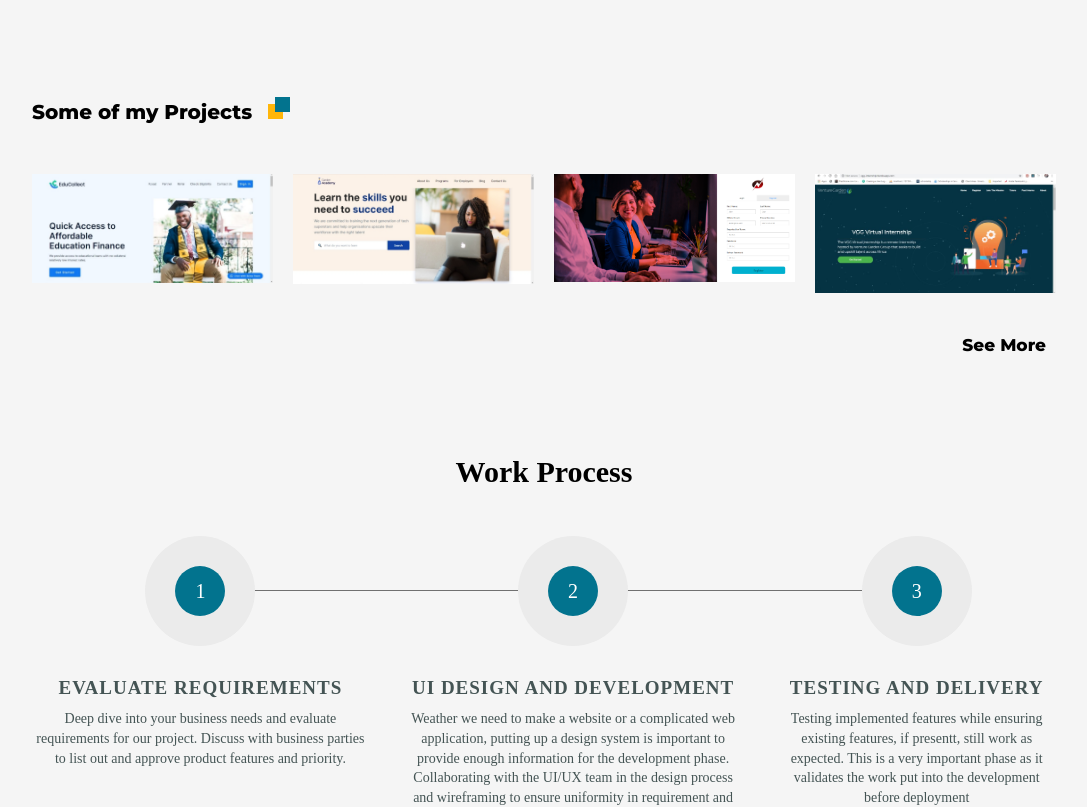
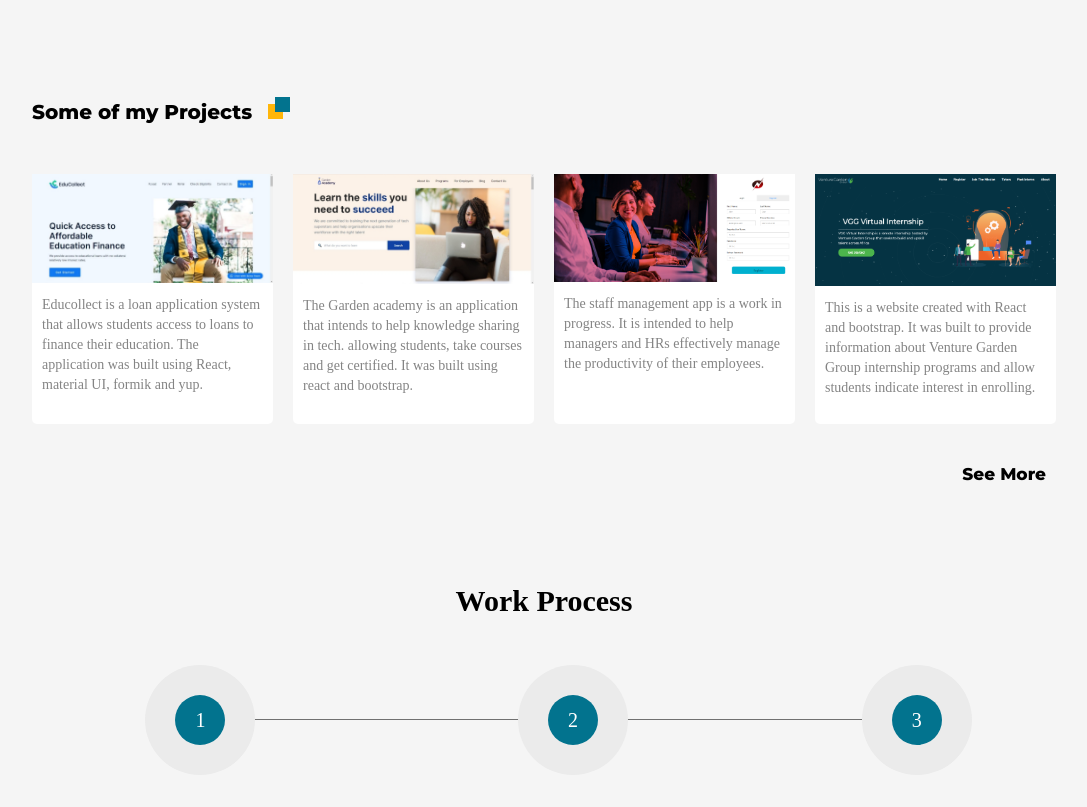
Before and after one commit to timmy471/my-portfolio, a React (Create React App) app: page / in a window 1280 px wide. Shown: the part 640-1447 px from the top of the page, without its empty margins (96-1183 px from the left). Built offline with nearby package versions, Linux system fonts and the light colour scheme.

Commit message:
changed styles and added details to projects

```diff
--- a/src/App.scss
+++ b/src/App.scss
@@ -4,7 +4,6 @@
 html {
   scroll-behavior: smooth;
   cursor: none;
-
 }
 
 .cursor {
@@ -18,31 +17,30 @@ html {
   transition: all 150ms ease;
   transition-property: opacity;
 
-  &--hidden{
+  &--hidden {
     opacity: 0;
   }
 
-  &--clicked{
+  &--clicked {
     // transform: translate(-50%, -50%) scale(0.9);
     background: $primary-color;
-
   }
 }
 
-::placeholder{
+::placeholder {
   color: #fff;
 }
 
-:-ms-input-placeholder{
+:-ms-input-placeholder {
   color: #fff;
 }
 
-::-ms-input-placeholder{
+::-ms-input-placeholder {
   color: #fff;
 }
 
-::selection{
-  background: rgba(2, 114, 142, .2);
+::selection {
+  background: rgba(2, 114, 142, 0.2);
 }
 
 .container {
@@ -52,7 +50,7 @@ html {
   overflow: hidden;
 }
 
-.hidden{
+.hidden {
   visibility: hidden;
   height: 0;
 }
@@ -61,7 +59,7 @@ img {
   width: 100%;
 }
 
-a{
+a {
   color: #000;
   cursor: none;
 }
@@ -69,7 +67,7 @@ a{
 body {
   background: #f5f5f5;
   scrollbar-width: thin;
-  scrollbar-color: $primary-color #CFD8DC;
+  scrollbar-color: $primary-color #cfd8dc;
   cursor: none;
 
   &::-webkit-scrollbar {
@@ -77,15 +75,14 @@ body {
   }
 
   &::-webkit-scrollbar-track {
-    background: #CFD8DC;
+    background: #cfd8dc;
   }
 
   &::-webkit-scrollbar-thumb {
-    background-color: $primary-color ;
+    background-color: $primary-color;
     border-radius: 6px;
-    border: 3px solid #CFD8DC;
+    border: 3px solid #cfd8dc;
   }
-
 }
 
 header {
@@ -96,12 +93,10 @@ header {
   padding-top: 3rem;
   width: 100%;
   align-items: center;
-  font-family: 'Montserrat', sans-serif;
+  font-family: "Montserrat", sans-serif;
   font-weight: 600;
 
-
-
-  .logo{
+  .logo {
     width: 17rem;
     // flex: 0.6;
     // flex: .2;
@@ -118,7 +113,7 @@ header {
   // }
 }
 
-.bio{
+.bio {
   // margin-top: 8rem;
   line-height: 1.4;
   display: flex;
@@ -126,51 +121,49 @@ header {
   align-items: center;
   // border: 2px solid black;
 
-
-  &-text{
+  &-text {
     // flex: 0.5;
     margin-top: 10rem;
     order: 1;
-    h1{
+    h1 {
       text-align: left;
       font-size: 3.5rem;
       font-weight: bold;
-      font-family: 'Montserrat', sans-serif;
+      font-family: "Montserrat", sans-serif;
       letter-spacing: 0px;
-      color: #02738E;
+      color: #02738e;
       padding-bottom: 1rem;
 
-      span{
+      span {
         display: block;
         padding-bottom: 1rem;
       }
     }
 
-    h2{
-      font-family: 'Montserrat', sans-serif;
+    h2 {
+      font-family: "Montserrat", sans-serif;
       font-size: 2rem;
       font-weight: bold;
       padding-bottom: 0.5rem;
     }
 
-    p{
-      font-family: 'Poppins', sans-serif;
+    p {
+      font-family: "Poppins", sans-serif;
       font-size: 1.5rem;
       line-height: 1.9;
       padding: 1rem 0;
     }
 
-    .social-links{
+    .social-links {
       display: flex;
       justify-content: space-between;
       margin-top: 2.8rem;
       width: 20rem;
 
-      .MuiSvgIcon-root{
+      .MuiSvgIcon-root {
         font-size: 3rem;
         color: $primary-color;
       }
-
     }
 
     a.hire-btn {
@@ -197,8 +190,7 @@ header {
   }
 }
 
-
-#projects{
+#projects {
   padding-top: 5rem;
   h1 {
     font-family: "Montserrat", sans-serif;
@@ -226,7 +218,7 @@ header {
     }
   }
 
-  #project-pics{
+  #project-pics {
     padding-top: 5rem;
   }
 
@@ -245,8 +237,7 @@ header {
   }
 }
 
-
-.projects{
+.projects {
   padding-top: 5rem;
   h1 {
     font-family: "Montserrat", sans-serif;
@@ -274,7 +265,7 @@ header {
     }
   }
 
-  .project-pics{
+  .project-pics {
     padding-top: 5rem;
     display: grid;
     gap: 2rem;
@@ -302,10 +293,10 @@ section.work-process {
 }
 
 // Testimonial section
-#testimonal{
+#testimonal {
   padding-top: 10rem;
 
-  p{
+  p {
     position: relative;
     width: 100%;
     line-height: 1.4;
@@ -314,18 +305,18 @@ section.work-process {
     background: #ffffff;
     font-size: 1.5rem;
     // font-weight: 600;
-    font-family: 'Poppins', sans-serif;
+    font-family: "Poppins", sans-serif;
     // margin: 0 auto;
     margin: 0 auto;
     padding: 5.3rem 1rem 3rem 1rem;
 
-    small{
+    small {
       padding-top: 1rem;
-      display:block;
+      display: block;
     }
   }
 
-  img{
+  img {
     position: absolute;
     top: -50px;
     left: 30%;
@@ -343,7 +334,6 @@ section.work-process {
     margin: 0 auto;
     justify-content: center;
     margin-top: 2.5rem;
-
 
     .angle-left {
       margin-right: 2rem;
@@ -372,27 +362,25 @@ section.work-process {
       opacity: 0.22;
     }
 
-    span.indicate{
+    span.indicate {
       opacity: 1;
     }
   }
-
 }
 
-
 // Contact section
-#contact{
+#contact {
   margin-top: 10rem;
   margin-bottom: 5rem;
 
-  h1{
+  h1 {
     text-align: center;
     color: #464e4e;
     font-size: 3rem;
     margin-bottom: 4rem;
   }
 
-  &-details{
+  &-details {
     background: #ffffff;
     font-family: "Montserrat", sans-serif;
     color: #848484;
@@ -401,25 +389,27 @@ section.work-process {
     margin-bottom: 5rem;
   }
 
-  .contact-container{
+  .contact-container {
     display: flex;
     flex-direction: column;
     // justify-content: space-between;
     padding: 5rem 0;
 
-    & > div{
+    & > div {
       padding: 1.5rem 1rem;
     }
   }
 
-  &-message{
+  &-message {
     background: #026e8a;
     min-height: 30vh;
 
-    .message-container{
+    .message-container {
       padding: 3rem 1rem;
 
-      input,button,textarea{
+      input,
+      button,
+      textarea {
         width: 100%;
         background: $primary-color;
         border: 2px solid #fff;
@@ -431,43 +421,55 @@ section.work-process {
         outline: none;
         cursor: none;
 
-        button{
+        button {
           display: flex;
           align-items: center;
           justify-content: center;
           cursor: none;
 
-          span{
+          span {
             margin-right: 1rem;
           }
-
         }
       }
     }
   }
 }
 
-
-footer{
+footer {
   color: $primary-color;
   text-align: center;
   font-size: 1.8rem;
   padding: 2.5rem;
 }
 
+.projects {
+  .project {
+    height: 25rem;
+    border-radius: 0.5rem;
+    color: #464e4e;
+    background: white;
+  }
+
+  .project-details {
+    padding: 1rem;
+    .details-text {
+      font-size: 14px;
+      line-height: 2rem;
+    }
+  }
+}
+
 // @import 'desktop';
 
 @include large-device {
-
-  header{
-      .menu-btn{
+  header {
+    .menu-btn {
       display: none;
     }
 
-      .nav{
-
-          .nav-list{
-
+    .nav {
+      .nav-list {
         transform: unset;
         height: unset;
         position: relative;
@@ -478,27 +480,25 @@ footer{
         justify-content: end;
         list-style: none;
       }
-          .nav-link{
+      .nav-link {
         margin-left: 3.9rem;
 
-            a{
+        a {
           font-weight: 600;
           font-size: 1.4rem;
           color: #333;
         }
 
-            a:hover{
+        a:hover {
           color: $primary-color;
         }
       }
-
     }
   }
 
-  .bio{
+  .bio {
     flex-direction: row;
     position: relative;
-
 
     &::after {
       content: "";
@@ -511,13 +511,13 @@ footer{
       border-right: 4px solid #000;
     }
 
-      &-pic{
+    &-pic {
       flex: 0.5;
     }
 
-      &-text{
+    &-text {
       flex: 0.5;
-        order:-1;
+      order: -1;
 
       a.hire-btn {
         display: inline-block;
@@ -541,17 +541,17 @@ footer{
           background: lighten($primary-color, 5);
         }
       }
+    }
+  }
 
+  .projects {
+    .project-pics {
+      grid-template-columns: repeat(4, 1fr);
     }
 
   }
 
-    .projects{
 
-        .project-pics{
-          grid-template-columns: repeat(4, 1fr);
-        }
-    }
 
   section.work-process {
     display: grid;
@@ -561,7 +561,6 @@ footer{
     column-gap: 4rem;
     position: relative;
     margin-top: 10rem;
-
 
     .line {
       position: absolute;
@@ -633,30 +632,26 @@ footer{
     position: relative;
     padding-top: 0;
 
-
-      &-top{
-
+    &-top {
       margin-top: 400px;
-        &-circle-left{
+      &-circle-left {
         display: inline-block;
         width: 99px;
         height: 99px;
         border-radius: 50%;
-          background: #68E0FF;
+        background: #68e0ff;
         opacity: 0.12;
-
       }
 
-        &-circle-right{
+      &-circle-right {
         display: inline-block;
         height: 209px;
         width: 209px;
         border-radius: 50%;
-          background: #FFCD68;
+        background: #ffcd68;
         opacity: 0.19;
       }
     }
-
 
     p {
       position: relative;
@@ -667,7 +662,7 @@ footer{
       padding: 9rem 10rem 0 10rem;
       font-size: 2.4rem;
 
-        small{
+      small {
         display: block;
         padding-top: 3rem;
         font-size: 1.5rem;
@@ -704,7 +699,7 @@ footer{
       width: 50px;
       background: green;
       border-radius: 50%;
-        // opacity: 0.19;
+      opacity: 0.19;
     }
 
     #testimonal-bottom {
@@ -714,7 +709,6 @@ footer{
       margin: 0 auto;
       justify-content: center;
       margin-top: 5rem;
-
 
       .angle-left {
         margin-right: 20rem;
@@ -743,7 +737,7 @@ footer{
         opacity: 0.22;
       }
 
-        span.indicate{
+      span.indicate {
         opacity: 1;
       }
     }
@@ -757,12 +751,10 @@ footer{
       "details message";
     grid-template-columns: repeat(2, 1fr);
 
-
     h1 {
       justify-self: center;
       grid-area: contact;
       // margin-bottom: 8rem;
-
     }
     &-details {
       grid-area: details;
@@ -775,14 +767,12 @@ footer{
     &-message {
       grid-area: message;
 
-
-        .message-container{
+      .message-container {
         // border: 1px solid yellow;
         margin: 5rem auto;
         width: 70%;
         color: #fff;
       }
-
     }
 
     .contact-container {
@@ -790,20 +780,15 @@ footer{
       margin: 12rem auto;
       padding: 0;
 
-        & > div{
+      & > div {
         display: flex;
         align-items: center;
         padding: 0;
 
-          .MuiSvgIcon-root{
+        .MuiSvgIcon-root {
           margin-right: 0.5rem;
         }
       }
-
     }
-
-
   }
-
-
 }
--- a/src/components/Project.js
+++ b/src/components/Project.js
@@ -1,19 +1,61 @@
 import React from 'react';
+import Educollect from "../img/educollect.jpeg";
+import GardenAcademy from "../img/garden-academy.jpeg";
+import StaffMgt from "../img/staff-mgt.png";
+import VGG from "../img/vgg_internship.png";
 
 
 const Project = () => {
+
+    const projects = [
+        {
+            name: "Educollect",
+            image: Educollect,
+            link: "https://educollectfinance.com",
+            details: "Educollect is a loan application system that allows students access to loans to finance their education. The application was built using React, material UI, formik and yup."
+
+        },
+        {
+            name: "GardenAcademy",
+            image: GardenAcademy,
+            link: "https://garden-academy.netlify.app",
+            details: "The Garden academy is an application that intends to help knowledge sharing in tech. allowing students, take courses and get certified. It was built using react and bootstrap."
+        },
+        {
+            name: "Staff Management",
+            image: StaffMgt,
+            link: "https://timmy-hr.herokuapp.com/index.html",
+            details: "The staff management app is a work in progress. It is intended to help managers and HRs effectively manage the productivity of their employees."
+        },
+        {
+            name: "Vgg Website",
+            image: VGG,
+            link: "https://vgg-internship-website.herokuapp.com",
+            details: "This is a website created with React and bootstrap. It was built to provide information about Venture Garden Group internship programs and allow students indicate interest in enrolling."
+        },
+    ]
     return (
         <section className="projects" id='works'>
             <h1>
                 Some of my Projects <span className="box"></span>
             </h1>
-            <div className="project-pics">
-                <a href ="https://educollectfinance.com" target="_ blank"><img src={require("../img/educollect.jpeg")} alt="educollect" /></a>
-                <a href="https://garden-academy.netlify.app" target="_blank"><img src={require("../img/garden-academy.jpeg")} alt="garden academy" /></a>
-                <a href="https://timmy-hr.herokuapp.com/index.html" target="_blank"> <img src={require("../img/staff-mgt.png")} alt="staff-management" /></a>
-                <a href="https://vgg-internship-website.herokuapp.com"><img src={require("../img/vgg-internship.jpeg")} alt="vgg-internship" /></a>
+            <div className="project-pics" >
 
-            </div>
+            {projects.map(({ image, link, details, name }, key) => (
+                   <div className="project"  key={key} >
+                       <a href ={link} target="_ blank" style={{color:"#848484"}}
+                       ><img src={image} alt={name} />
+                       <div className="project-details">
+                           <p className="details-text">
+                          {details}
+                           </p>
+                       </div>
+                       </a>
+                   </div>
+
+            ))}
+               </div>
+
             <div className="see">
                 <a href='https://github.com/timmy471' target='blank' >See More</a>
             </div>
```
Also changed, not shown: src/img/vgg_internship.png (added). Lines whose indentation alone changed are shown as unchanged.
